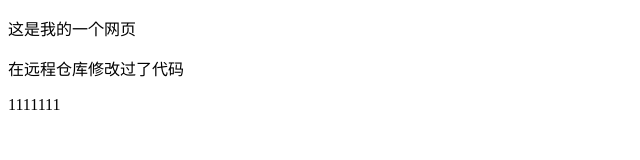
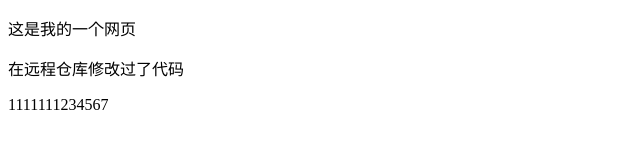
Before and after one commit to xiaogangindex/mypro2, a plain HTML site: page index.html in a window 1280 px wide. Shown: the full height of the page, 0-640 px from the left. Drawn offline with Linux system fonts and the light colour scheme.

Commit message:
Update index.html

```diff
--- a/index.html
+++ b/index.html
@@ -17,7 +17,7 @@
 	<div>
 		<p>这是我的一个网页</p>
 		<p>在远程仓库修改过了代码</p>
-		<p>1111111</p>
+		<p>1111111234567</p>
 	</div>
 </body>
 </html>
```
